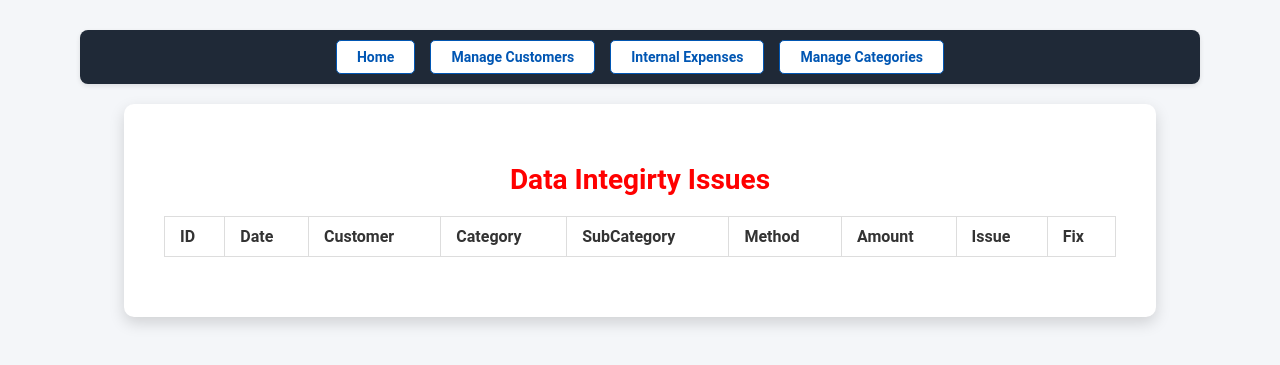
After one commit to kunal358/Construction-Management, a Flask app: page /data-integrity in a window 1280 px wide. The commit adds this page. Shown: the top 365 px of the page. Run offline with Flask 3, Linux system fonts and the light colour scheme; lists and menus that the app fills with data are empty.

Commit message:
add page to fix wrong entries

```diff
--- a/abconstruction.py
+++ b/abconstruction.py
@@ -3,7 +3,7 @@ import sys
 import pandas as pd
 from flask import Flask, render_template, request, redirect, url_for, flash, jsonify, Response
 from models import *
-from sqlalchemy import desc, func
+from sqlalchemy import desc, func, or_
 from datetime import datetime, timezone, timedelta
 import pytz
 from werkzeug.utils import secure_filename
@@ -66,6 +66,7 @@ def delete_work_detail(customer_id, work_id):
 # Routes
 @app.route('/')
 def dashboard():
+  issues = []
   try:
     total_outflow = (
         db.session.query(db.func.sum(WorkDetail.amount))
@@ -139,20 +140,38 @@ def dashboard():
     profit = total_inflow - total_outflow - total_internal_exp
 
     if total_inflow != (total_inflow_cash + total_inflow_bank):
+      issues.append({
+            "type": "INFLOW_MISMATCH",
+            "message": "Total inflow does not match cash + bank inflow"
+      })
       raise ValueError(f"Total money recieved does not match")
 
     if total_outflow != (total_outflow_cash + total_outflow_bank):
+      issues.append({
+            "type": "OUTFLOW_MISMATCH",
+            "message": "Total outflow does not match cash + bank outflow"
+      })
       raise ValueError(f"Total money spent does not match")
 
     if total_internal_exp != (total_internal_exp_cash + total_internal_exp_bank):
+      issues.append({
+            "type": "INTERNAL_EXP_FLOW_MISMATCH",
+            "message": "Internal expenses cash/bank mismatch"
+      })
       raise ValueError(f"Total internal expense does not match")
 
     if profit != (cash_in_hand + bank_balance):
+      issues.append({
+            "type": "PROFIT_MISMATCH",
+            "message": "Profit does not match cash + bank balance"
+      })
       raise ValueError(f"Total profit does not match")
 
   except Exception as e:
     print(f"Error calculating total: {e}")
-    sys.exit(1)
+
+  integrity_issues = issues
+  has_integrity_issues = len(integrity_issues) > 0
 
   # Handle customer search
   search_query = request.args.get('search', '').strip()
@@ -177,7 +196,9 @@ def dashboard():
       bank_balance=bank_balance,
       profit=profit,
       search_results=search_results,
-      search_query=search_query
+      search_query=search_query,
+      integrity_issues=integrity_issues,
+      has_integrity_issues=has_integrity_issues
   )
 
 @app.route('/categories', methods=['GET', 'POST'])
@@ -366,13 +387,24 @@ def customer_work_details(id):
           flash('Invalid category selected!', 'danger')
           return redirect(url_for('customer_work_details', id=id))
 
+      method = data.get('method')
+
+      # 🔐 HARD VALIDATION
+      if selected_category.type.lower() == 'outflow':
+          if method not in ('CASH', 'BANK'):
+              flash('Outflow must be CASH or BANK', 'danger')
+              return redirect(url_for('customer_work_details', id=id))
+      else:
+          # For inflow or others, normalize
+          method = None
+
       new_work = WorkDetail(
           customer_id=id,
           date=datetime.strptime(data['date'], '%Y-%m-%d'),
           category_id=data['category_id'],
           subcategory_id=data.get('subcategory_id'),
           amount=float(data['amount']),
-          method=data.get('method'),
+          method=method,
           description=data.get('description'),
       )
       db.session.add(new_work)
@@ -755,7 +787,7 @@ def export_work_details(customer_id):
         pdf.ln(10)
 
         # Output PDF content and ensure it is bytes
-        pdf_data = bytes(pdf.output(dest='S'))  # Convert bytearray to bytes
+        pdf_data = bytes(pdf.output(dest='S').encode('latin-1'))  # Convert bytearray to bytes
         response = Response(pdf_data, mimetype='application/pdf')
         response.headers['Content-Disposition'] = f'attachment;filename={customer.full_name}_{customer.mobile_no}_Record.pdf'
         return response
@@ -821,7 +853,7 @@ def export_work_subcat_details(customer_id, category_id, subcategory_id):
         pdf.cell(0, 10, f"Total Amount: {total_amount:.2f}", ln=True, align="R")
 
         # Output PDF content and ensure it is bytes
-        pdf_data = bytes(pdf.output(dest='S'))  # Convert bytearray to bytes
+        pdf_data = bytes(pdf.output(dest='S').encode('latin-1'))  # Convert bytearray to bytes
         response = Response(pdf_data, mimetype='application/pdf')
         response.headers['Content-Disposition'] = f'attachment;filename={customer.full_name}_{customer.mobile_no}_Record.pdf'
         return response
@@ -971,7 +1003,7 @@ def export_subcategory_pdf(subcategory_id):
     pdf.ln(10)
 
     # Output PDF content and ensure it is bytes
-    pdf_data = bytes(pdf.output(dest='S'))  # Convert bytearray to bytes
+    pdf_data = bytes(pdf.output(dest='S').encode('latin-1'))  # Convert bytearray to bytes
     response = Response(pdf_data, mimetype='application/pdf')
     response.headers['Content-Disposition'] = f'attachment;filename=Report_{subCat.name}.pdf'
     return response
@@ -1008,6 +1040,58 @@ def company_expense_work_details():
         flash('An error occurred while adding customer record.', 'danger')
     return redirect(url_for('manage_expenses'))
 
+@app.route('/data-integrity')
+def data_integrity_issues():
+    issues = []
+
+    # Outflow without method
+    outflow_without_method = (
+      db.session.query(WorkDetail)
+      .join(Category)
+      .filter(
+          Category.type.ilike('outflow'),
+          or_(
+              WorkDetail.method.is_(None),
+              WorkDetail.method.ilike('none')
+          )
+      )
+      .all()
+    )
+
+    for wd in outflow_without_method:
+      cust = db.session.get(Customer, wd.customer_id)
+      issues.append({
+          "id": wd.id,
+          "type": "MISSING_METHOD",
+          "customer_name": cust.full_name,
+          "description": "Outflow record without CASH/BANK",
+          "record": wd
+      })
+
+    return render_template(
+        "data_integrity.html",
+        issues=issues
+    )
+
+@app.route('/fix-work-detail/<int:work_id>', methods=['POST'])
+def fix_work_detail(work_id):
+    method = request.form.get('method')
+    wd = db.session.get(WorkDetail, work_id)
+
+    # update method
+    wd.method = method.upper()
+
+    db.session.commit()
+    db.session.refresh(wd)
+    flash('Entry corrected successfully', 'success')
+
+    return redirect(url_for('data_integrity_issues'))
+
+@db.event.listens_for(WorkDetail, "before_insert")
+def validate_work_detail(mapper, connection, target):
+    if target.category.type.lower() == 'outflow' and target.method not in ('CASH', 'BANK'):
+        raise ValueError("Outflow must be CASH or BANK")
+
 if __name__ == '__main__':
     setup_database()
     app.run(debug=True)
--- a/models.py
+++ b/models.py
@@ -63,6 +63,7 @@ class WorkDetail(db.Model):
 
   category = db.relationship('Category', backref='work_details', lazy=True)
   subcategory = db.relationship('Subcategory', backref='work_details', lazy=True)
+  customer = db.relationship('Customer', backref='work_details')
 
 class Expense(db.Model):
     id = db.Column(db.Integer, primary_key=True)
--- a/static/styles.css
+++ b/static/styles.css
@@ -4,7 +4,8 @@ body {
     margin: 0;
     color: #333;
     padding: 10px 80px;
-    background-color: #f0f2f5; /* Softer background */
+    background-color: #f4f6f9; /* Softer background */
+    color: #333;
 }
 
 .container {
@@ -30,6 +31,7 @@ body {
     padding: 10px 15px; /* Add padding for spacing */
     border-radius: 8px; /* Rounded corners */
     box-shadow: 0 2px 5px rgba(0, 0, 0, 0.1); /* Subtle shadow */
+    background: #1f2937;
 }
 
 .navigation a {
@@ -318,3 +320,13 @@ table .btn-delete:hover {
 .btn-primary:hover {
     background-color: #0056b3;
 }
+
+.money-positive {
+    color: #15803d;
+    font-weight: 600;
+}
+
+.money-negative {
+    color: #b91c1c;
+    font-weight: 600;
+}
--- a/templates/company_expenses.html
+++ b/templates/company_expenses.html
@@ -213,7 +213,7 @@
                         {% endfor %}
                         <tr>
                             <th>Total Outflow</th>
-                            <th>₹ {{ "%.2f" | format(total_outflow) }}</th>
+                            <th class="money-negative">₹ {{ "%.2f" | format(total_outflow) }}</th>
                         </tr>
                     </tbody>
                 </table>
--- /dev/null
+++ b/templates/data_integrity.html
@@ -0,0 +1,49 @@
+{% extends 'base.html' %}
+{% block title %}Data Inegrity Issues{% endblock %}
+{% block content %}
+  <div class="container">
+  <!-- Header -->
+  <header>
+    <h1 class="dashboard-title" style="color:red;">Data Integirty Issues</h1>
+  </header>
+
+<table class="styled-table">
+  <thead>
+    <tr>
+      <th>ID</th>
+      <th>Date</th>
+      <th>Customer</th>
+      <th>Category</th>
+      <th>SubCategory</th>
+      <th>Method</th>
+      <th>Amount</th>
+      <th>Issue</th>
+      <th>Fix</th>
+    </tr>
+  </thead>
+  <tbody>
+    {% for issue in issues %}
+    <tr>
+      <td>{{ issue.record.id }}</td>
+      <td>{{ issue.record.date.strftime('%d-%m-%Y') }}</td>
+      <td>{{ issue.record.customer.full_name }}</td>
+      <td>{{ issue.record.category.name }}</td>
+      <td>{{ issue.record.subcategory.name }}</td>
+      <td>{{ issue.record.method }}</td>
+      <td>{{ issue.record.amount }}</td>
+      <td style="color:red;">{{ issue.description }}</td>
+      <td>
+        <form method="POST" action="{{ url_for('fix_work_detail', work_id = issue.record.id) }}">
+          <select name="method" required>
+            <option value="CASH">CASH</option>
+            <option value="BANK">BANK</option>
+          </select>
+          <button type="submit" class="btn btn-danger btn-sm">Fix</button>
+        </form>
+      </td>
+    </tr>
+    {% endfor %}
+  </tbody>
+</table>
+
+{% endblock %}
```
Also changed, not shown: help.txt (added, +47 -0 lines), instance/expense_categories.txt (+10 -4 lines), templates/dashboard.html (+27 -17 lines), templates/work_details.html (+11 -11 lines).
